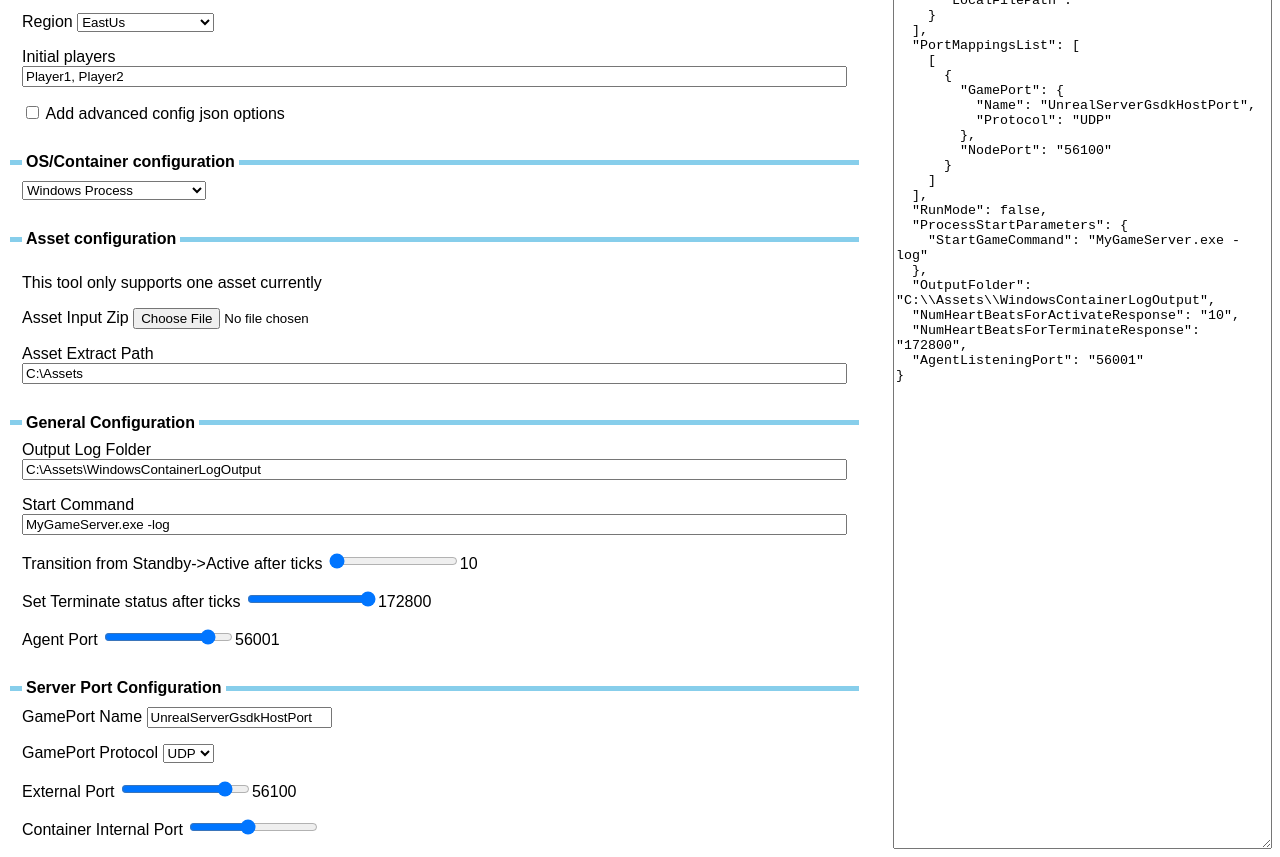
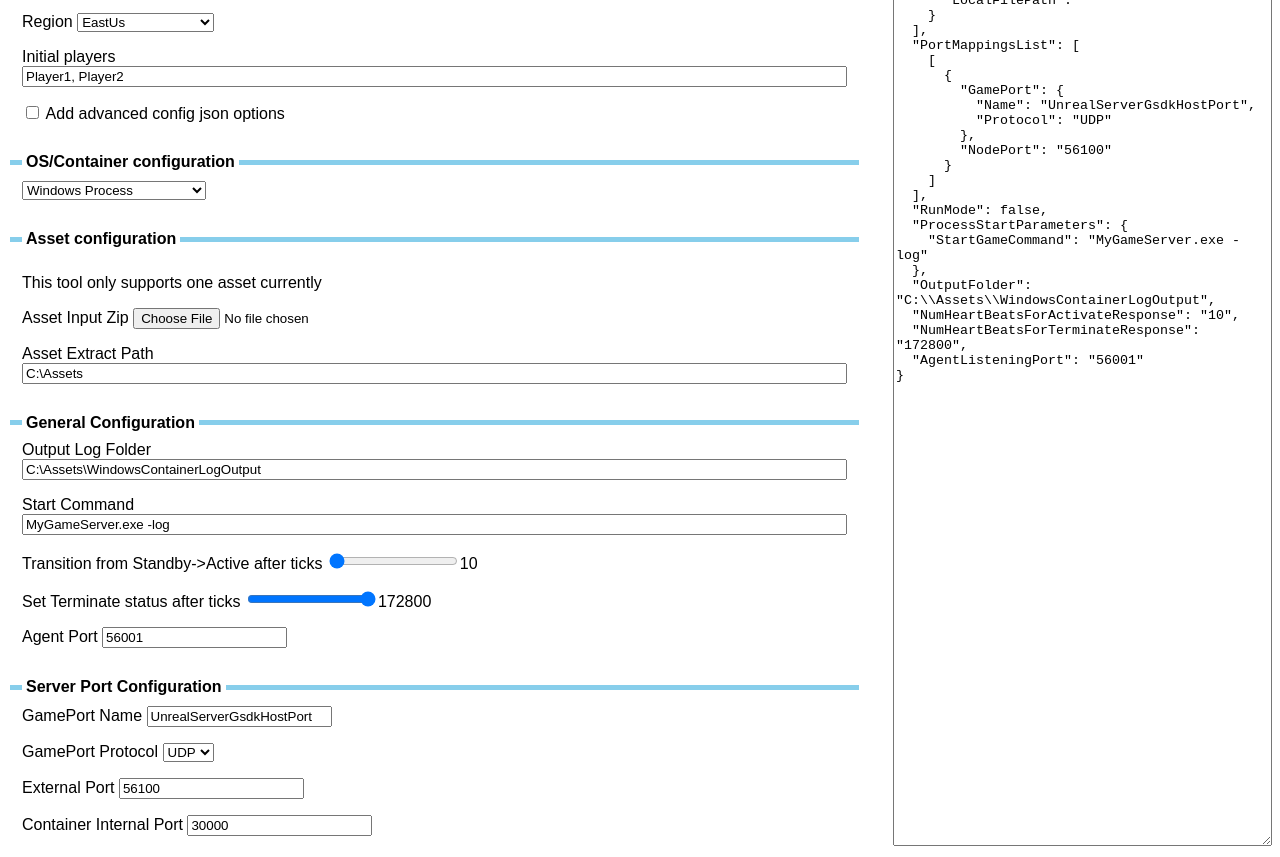
Before and after one commit to PlayFab/MpsAgent, a website built with webpack: page LocalMultiplayerAgent/SettingsJsonGenerator/index.html in a window 1280 px wide. Shown: the part 135-992 px from the top of the page. Built offline with nearby package versions, Linux system fonts and the light colour scheme.

Commit message:
Less range inputs

```diff
--- a/LocalMultiplayerAgent/SettingsJsonGenerator/index.html
+++ b/LocalMultiplayerAgent/SettingsJsonGenerator/index.html
@@ -135,9 +135,7 @@
 						<div class="field">
 							<!-- 172800 ticks is 24 hours -->
 							<label for="AgentListeningPort">Agent Port</label>
-							<input type="range" id="AgentListeningPort" min="1024" max="65535" value="56001" /><span
-								id="AgentListeningPortOutput"
-							></span>
+							<input type="text" id="AgentListeningPort" min="1024" max="65535" value="56001" />
 						</div>
 					</fieldset>
 
@@ -159,17 +157,13 @@
 
 						<div class="field">
 							<label for="NodePort">External Port</label>
-							<input type="range" id="NodePort" min="1024" max="65535" value="56100" /><span
-								id="NodePortOutput"
-							></span>
+							<input type="text" id="NodePort" min="1024" max="65535" value="56100" />
 						</div>
 
 						<div class="field">
 							<!-- TODO: Hide container only input when using WinProcess mode -->
 							<label for="GamePortNumber">Container Internal Port</label>
-							<input type="range" id="GamePortNumber" min="1024" max="65535" value="30000" /><span
-								id="NumberOutput"
-							></span>
+							<input type="text" id="GamePortNumber" min="1024" max="65535" value="30000" />
 						</div>
 					</fieldset>
 				</form>
```
